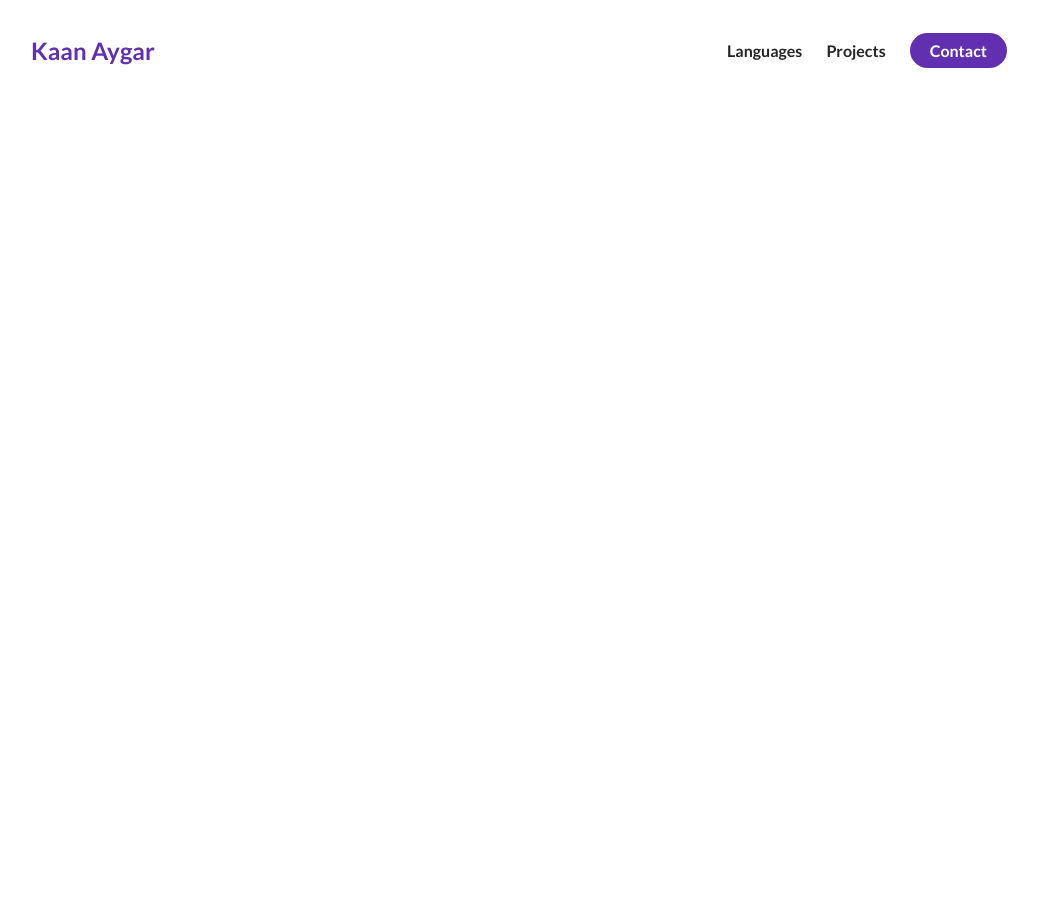
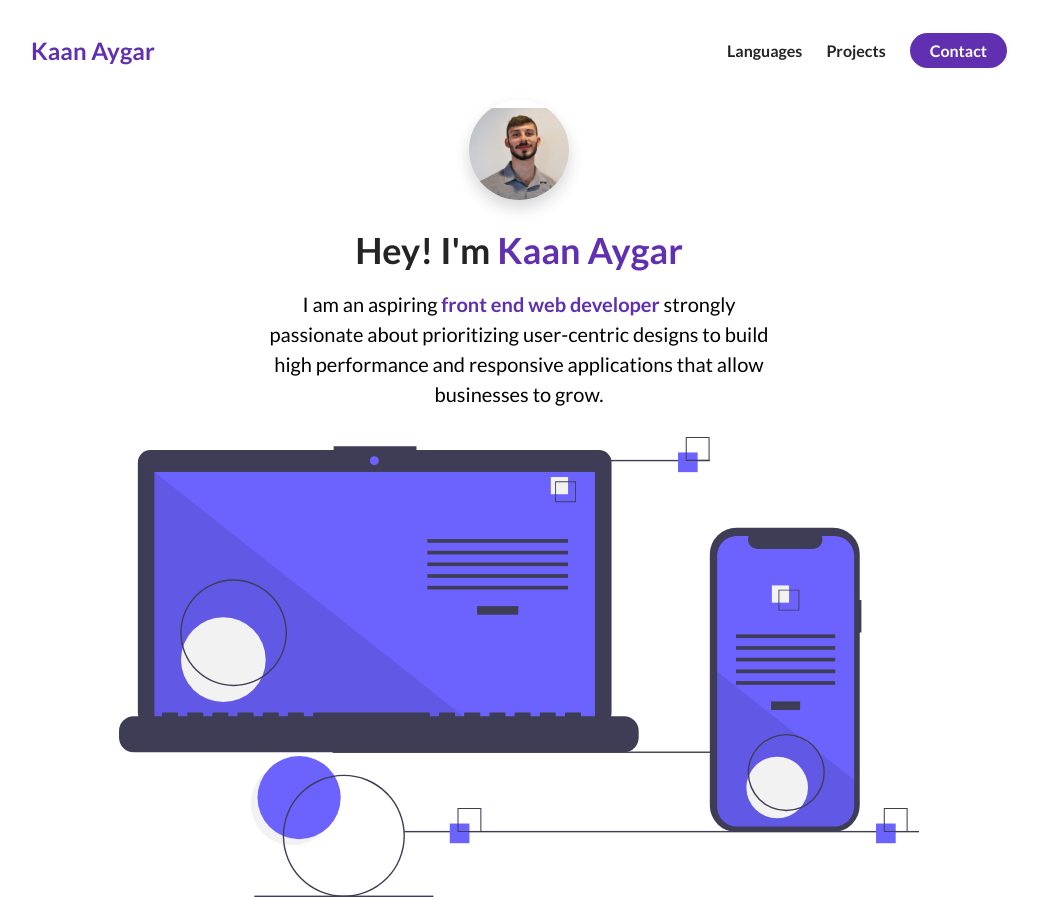
Before and after one commit to Kaan3223/e-portfolio-website, a plain HTML site: page index.html in a window 1280 px wide. Shown: the whole page, without its empty margins (121-1159 px from the left). Before the commit the page ends 800 px from the top, so only its background shows below. Drawn offline with Linux system fonts and the light colour scheme.

Commit message:
Landing page complete

```diff
--- a/index.html
+++ b/index.html
@@ -5,7 +5,8 @@
     <meta http-equiv="X-UA-Compatible" content="IE=edge">
     <meta name="viewport" content="width=device-width, initial-scale=1.0">
     <link rel="stylesheet" href="./style.css">
-    <title>Kaan Aygar</title>
+    <script scr="https://kit.fontawesome.com/c8e4d183c2.js" crossorigin="anonymous"></script>
+    <title>Document</title>
 </head>
 <body>
     <section id="about-me">
@@ -34,6 +35,28 @@
                 </li>
             </ul>
         </nav>
+        <div class="flex flex-1">
+            <div class="about-me__info row">
+                <div class="about-me__info--container">
+                    <figure class= "about-me__picture--mask">
+                        <img src="./assets/profile_pic.jpeg" class="about-me__picture" alt="find photo of yourself!">
+                    </figure>
+                    <h1 class="about-me__info--title">
+                        Hey! I'm <span class="text--purple">Kaan Aygar</span>
+                    </h1>
+                    <p class="about-me__info--para">I am an aspiring <strong class="text--purple">front end web developer</strong> strongly passionate about prioritizing user-centric designs to build high performance and responsive applications that allow businesses to grow.</p>
+                    <div class="about-me__links">
+                        <a href="" class="about-me__link">
+                            <i class="fa-brands fa-linkedin-in"></i>
+                        </a>
+                    </div>
+                </div>
+                <figure class="about-me__img--container">
+                    <img src="./assets/undraw_progressive_app_m-9-ms.svg" class="about-me__img" alt="mobile first design image">
+                </figure>
+            </div>
+        </div>
     </section>
+
 </body>
 </html>
--- a/style.css
+++ b/style.css
@@ -13,6 +13,10 @@ h1, h2, h3, h4, h5, h6, span {
     line-height: 1.25;
 }
 
+h1 {
+    font-size: 36px;
+}
+
 p {
     line-height: 1.5;
     font-size: 16px;
@@ -20,6 +24,24 @@ p {
 
 li {
     list-style-type: none;
+}
+
+.flex {
+    display: flex;
+}
+
+.flex-1 {
+    flex: 1;
+}
+
+.row {
+    width: 100%;
+    max-width: 800px;
+    margin: 0 auto;
+}
+
+.text--purple {
+    color: #6030b1;
 }
 
 /* NAVBAR */
@@ -63,3 +85,60 @@ nav {
     margin: 0 12px;
     font-weight: bold;
 }
+
+/* ABOUT */
+
+#about-me {
+    min-height: 100vh;
+    display: flex;
+    flex-direction: column;
+}
+
+.about-me__info {
+    display: flex;
+    flex-direction: column;
+}
+
+.about-me__info--container {
+    display: flex;
+    justify-content: center;
+    align-items: center;
+    flex-direction: column;
+    max-width: 500px;
+    margin: 0 auto;
+    text-align: center;
+}
+
+.about-me__picture--mask {
+    width: 100px;
+    height: 100px;
+    border-radius: 50%;
+    overflow: hidden;
+    box-shadow: 0 8px 16px rgba(0, 0, 0, 0.16);
+    margin-bottom: 28px;
+}
+
+.about-me__picture {
+    width: 100%;
+
+    /* Improving my picture */
+    transition: scale(1.5);
+    padding-top: 8px;
+}
+
+.about-me__info--title {
+    margin-bottom: 16px;
+}
+.about-me__info--para {
+    font-size: 20px;
+    margin-bottom: 28px;
+}
+
+.about-me__img--container {
+    flex: 1;
+    display: flex;
+    align-items: center;
+}
+.about-me__img {
+    width: 100%;
+}
```
Also changed, not shown: assets/dabcd1816ed0e25005b3f52c3cde653ax.webp (added), assets/profile_pic.jpeg (added), assets/undraw_progressive_app_m-9-ms.svg (added).
